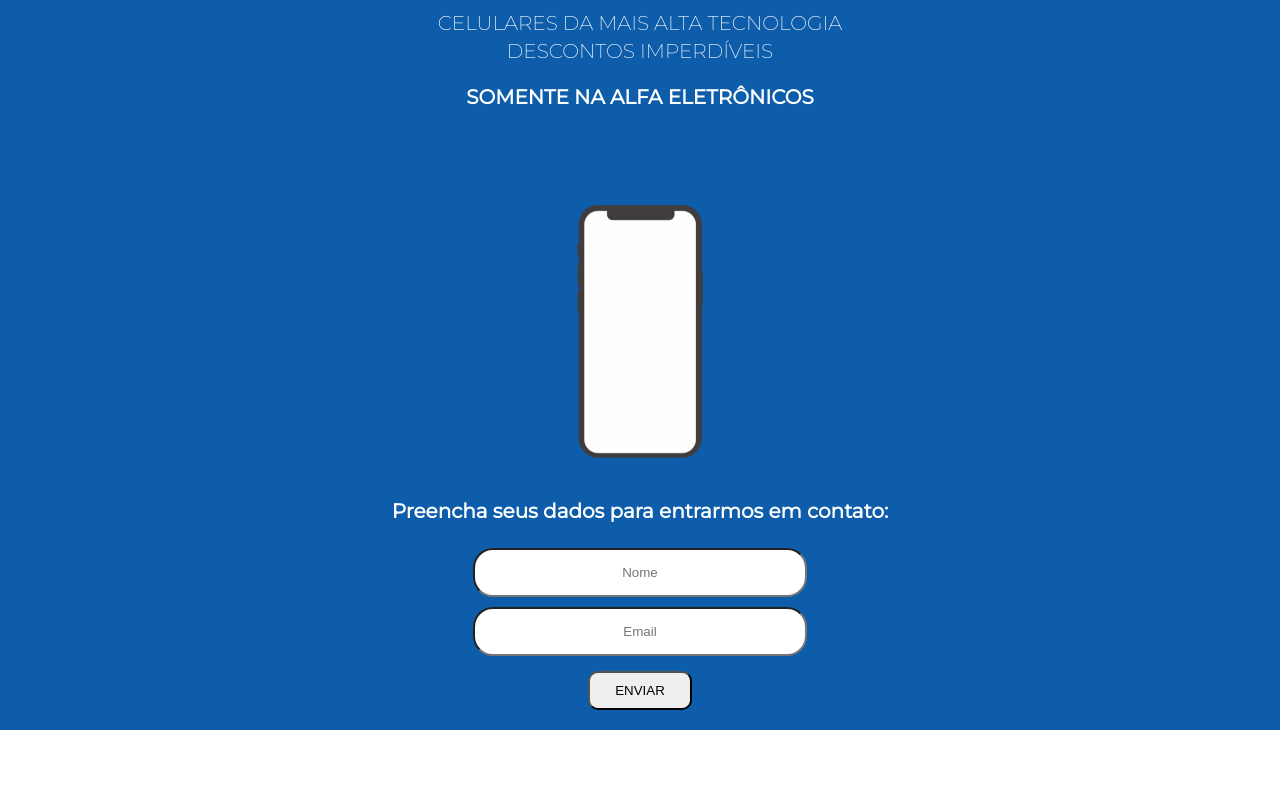
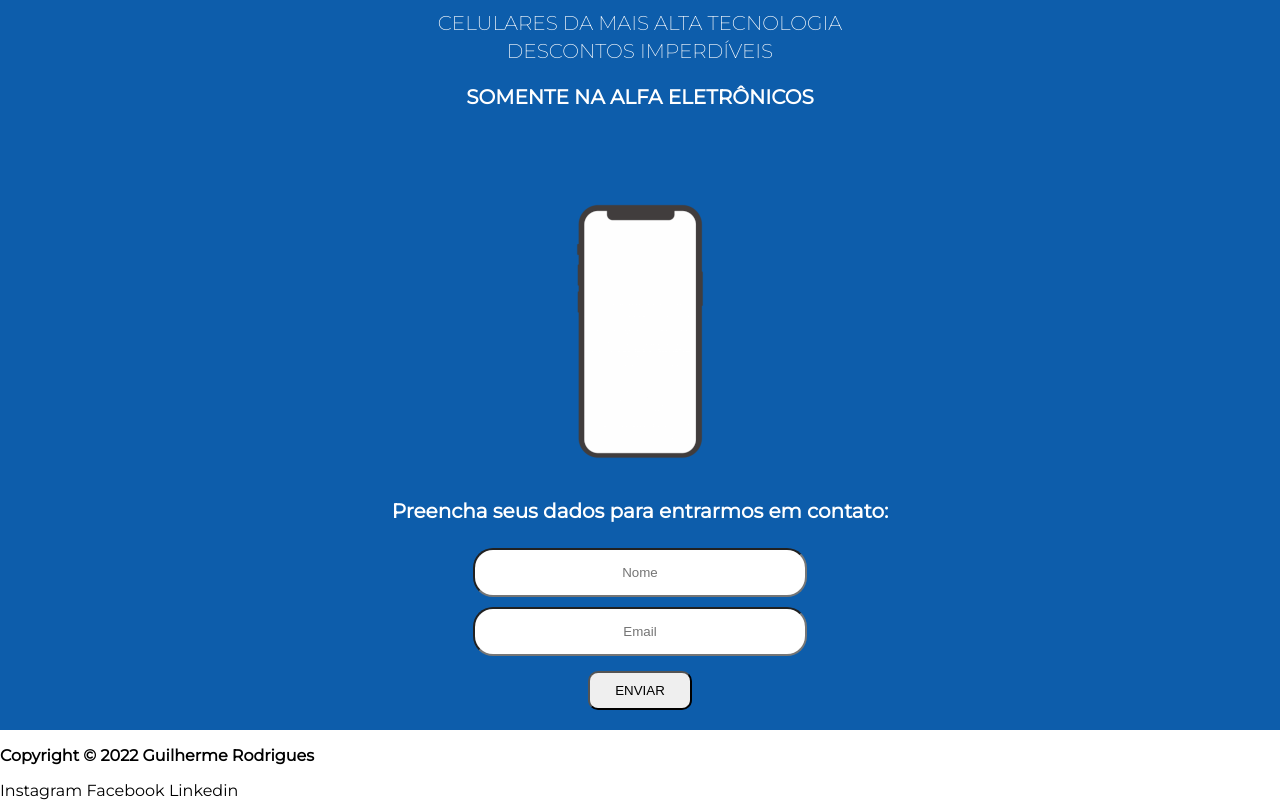
Before and after one commit to guilherm5/Alfa-Eletronicos, a plain HTML site: page index.html in a window 1280 px wide. Shown: the part 568-1368 px from the top of the page. Before the commit the page ends 1298 px from the top, so only its background shows below. Drawn offline with Linux system fonts and the light colour scheme.

Commit message:
Update index.html
Adicionando rodapé

```diff
--- a/index.html
+++ b/index.html
@@ -43,6 +43,12 @@
         </form>
         </div>
     </section>
+     <footer>
+        <p>Copyright &copy; 2022 Guilherme Rodrigues</p>
+        <a style="color: black;" href="https://www.instagram.com/guilherm_5/" target="_blank">Instagram</a>
+        <a style="color: black;" href="https://www.facebook.com/profile.php?id=100031685952673">Facebook</a>
+        <a style="color: black;" href="https://www.linkedin.com/in/guilherme-rodrigues-silva-de-jesus-8a308523b/">Linkedin</a>
+    </footer>
 
 </body>
 </html>
```
